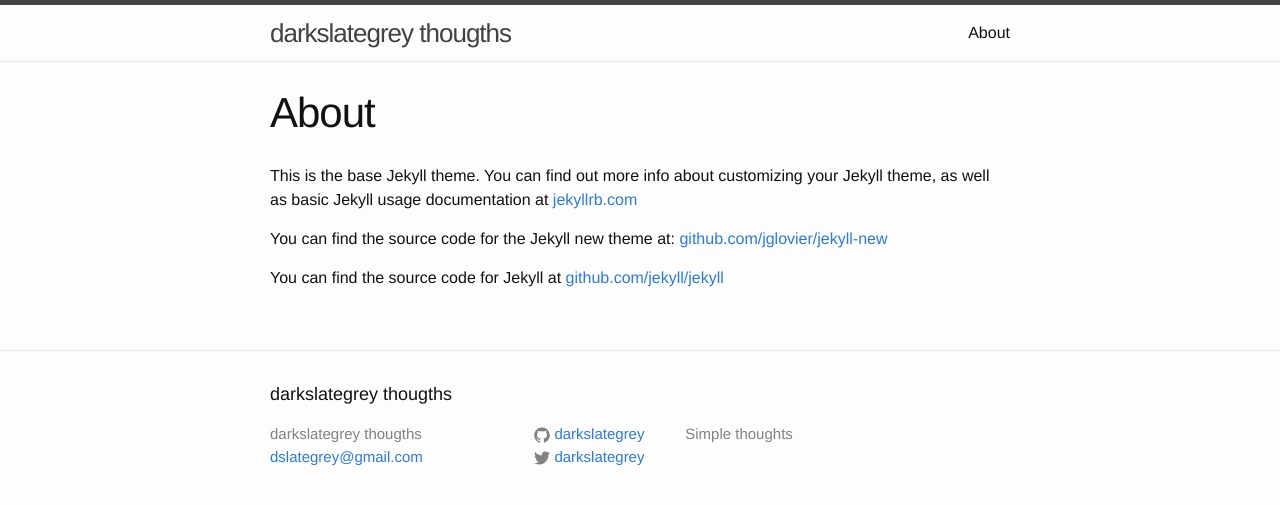
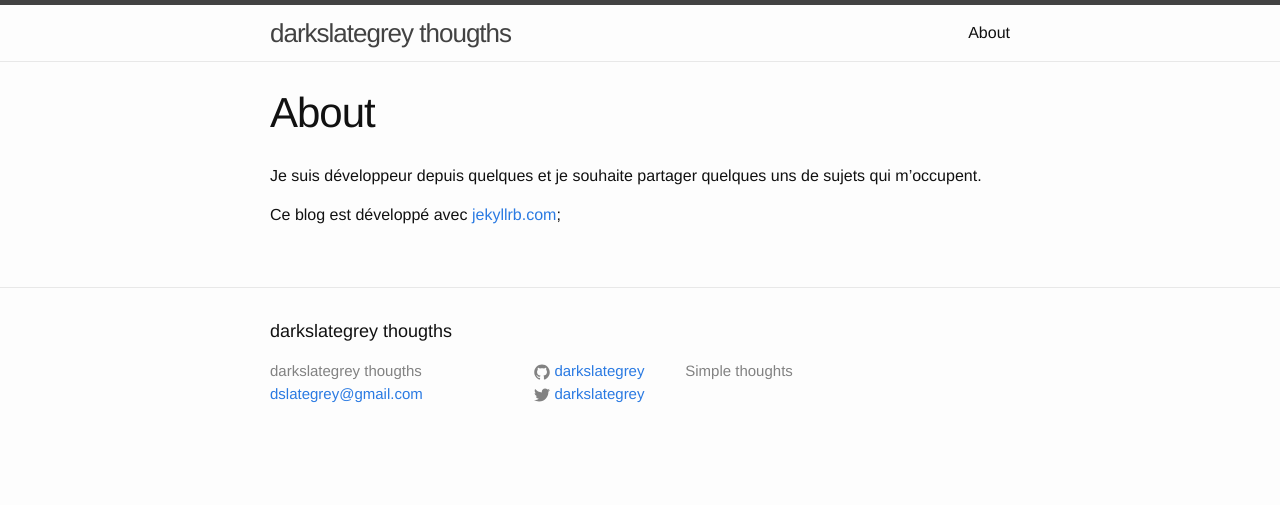
Before and after one commit to darkslategrey/jekyllblog, a Jekyll site: the page built from about.md, in a window 1280 px wide. Shown: the top 505 px of the page. Built offline with Jekyll 4.4.1, drawn with Linux system fonts in a browser that asks for light colours.

Commit message:
change about page

```diff
--- a/about.md
+++ b/about.md
@@ -4,8 +4,7 @@
 permalink: /about/
 ---
 
-This is the base Jekyll theme. You can find out more info about customizing your Jekyll theme, as well as basic Jekyll usage documentation at [jekyllrb.com](http://jekyllrb.com/)
+Je suis développeur depuis quelques et je souhaite partager quelques
+uns de sujets qui m'occupent.
 
-You can find the source code for the Jekyll new theme at: [github.com/jglovier/jekyll-new](https://github.com/jglovier/jekyll-new)
-
-You can find the source code for Jekyll at [github.com/jekyll/jekyll](https://github.com/jekyll/jekyll)
+Ce blog est développé avec [jekyllrb.com](http://jekyllrb.com/);
```
Also changed, not shown: 1 other file.
